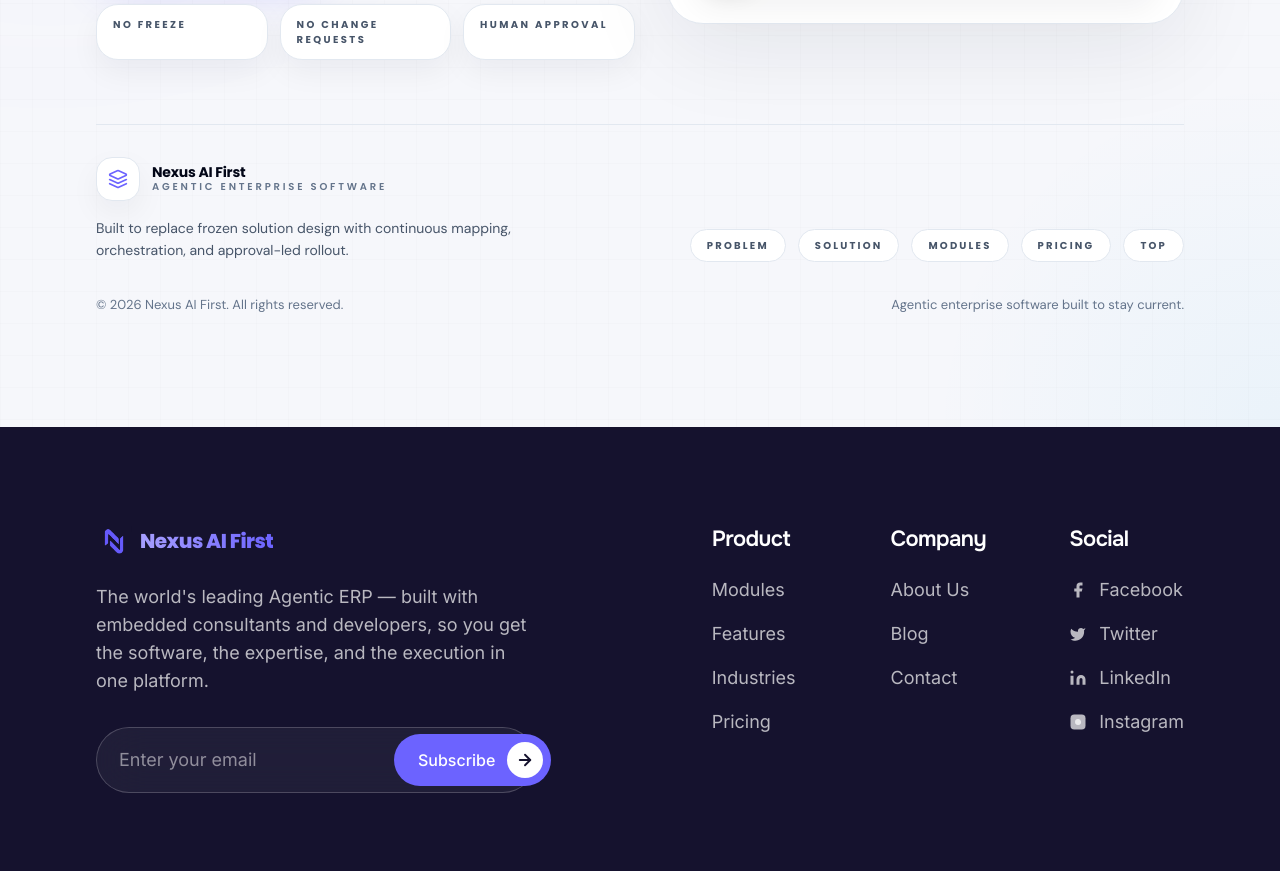
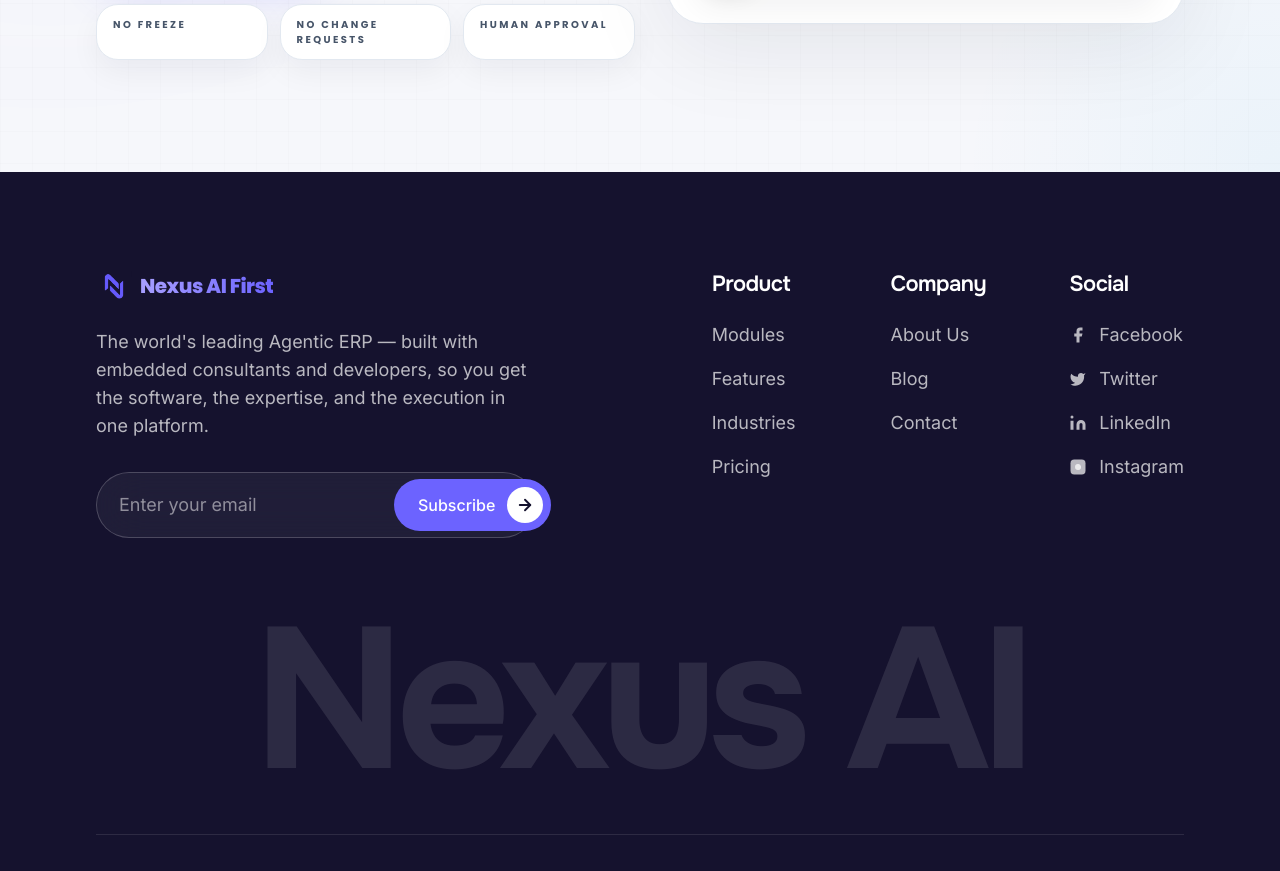
Before and after one commit to asadknow-hub/marketingwebsite, a Next.js app: page / in a window 1280 px wide. Shown: the part 6000-6871 px from the top of the page. Built offline with nearby package versions, Linux system fonts and the light colour scheme; a web font is replaced by a local one.

Commit message:
Remove duplicate footer-like section from homepage CTA, unified Footer is now the only footer across all pages

```diff
--- a/components/templates/finance-management-landing-page-finsyc/homepage-redesign/cta.tsx
+++ b/components/templates/finance-management-landing-page-finsyc/homepage-redesign/cta.tsx
@@ -1,7 +1,7 @@
 "use client";
 
 import { motion } from "framer-motion";
-import { ArrowUpRight, Layers, ShieldCheck, Sparkles, Workflow } from "lucide-react";
+import { ArrowUpRight, ShieldCheck, Sparkles, Workflow } from "lucide-react";
 import { useGetInTouchModal } from "@/components/site/GetInTouchModal";
 import { focusRing, type } from "./ui";
 
@@ -35,14 +35,6 @@ const nextSteps: NextStep[] = [
     icon: ShieldCheck,
     accent: "from-[#E94B6F] to-[#FF8DA5]",
   },
-];
-
-const footerLinks = [
-  { label: "Problem", href: "#problem" },
-  { label: "Solution", href: "#solution" },
-  { label: "Modules", href: "#modules" },
-  { label: "Pricing", href: "#pricing" },
-  { label: "Top", href: "#top" },
 ];
 
 function StepCard({ step }: { step: NextStep }) {
@@ -201,52 +193,6 @@ export default function FooterCtaRedesign({ className }: { className?: string })
             </div>
           </motion.div>
         </div>
-
-        <div className="mt-16 border-t border-slate-200 pt-8">
-          <div className="flex flex-col gap-6 lg:flex-row lg:items-end lg:justify-between">
-            <div className="max-w-[460px]">
-              <div className="flex items-center gap-3 text-slate-900">
-                <div className="flex h-11 w-11 items-center justify-center rounded-2xl border border-slate-200 bg-white text-[#6C63FF] shadow-[0_12px_30px_rgba(15,23,42,0.05)]">
-                  <Layers className="h-5 w-5" />
-                </div>
-                <div className="flex flex-col leading-tight">
-                  <span className="font-poppins text-[14px] font-bold tracking-[-0.2px] text-slate-950">Nexus AI First</span>
-                  <span className="font-poppins text-[10px] font-semibold uppercase tracking-[0.28em] text-slate-500">
-                    Agentic enterprise software
-                  </span>
-                </div>
-              </div>
-              <p className="mt-4 max-w-[420px] font-['DM_Sans'] text-[14px] leading-relaxed text-slate-600">
-                Built to replace frozen solution design with continuous mapping, orchestration, and approval-led
-                rollout.
-              </p>
-            </div>
-
-            <div className="flex flex-wrap gap-3">
-              {footerLinks.map((link) => (
-                <a
-                  key={link.label}
-                  href={link.href}
-                  className={
-                    "rounded-full border border-slate-200 bg-white px-4 py-2 font-poppins text-[10px] font-bold uppercase tracking-[0.22em] text-slate-600 transition-colors hover:bg-slate-50 hover:text-slate-950 " +
-                    focusRing
-                  }
-                >
-                  {link.label}
-                </a>
-              ))}
-            </div>
-          </div>
-
-          <div className="mt-8 flex flex-col gap-2 text-slate-500 sm:flex-row sm:items-center sm:justify-between">
-            <p className="font-['DM_Sans'] text-[13px] leading-relaxed">
-              © 2026 Nexus AI First. All rights reserved.
-            </p>
-            <p className="font-['DM_Sans'] text-[13px] leading-relaxed">
-              Agentic enterprise software built to stay current.
-            </p>
-          </div>
-        </div>
       </div>
     </section>
   );
```
